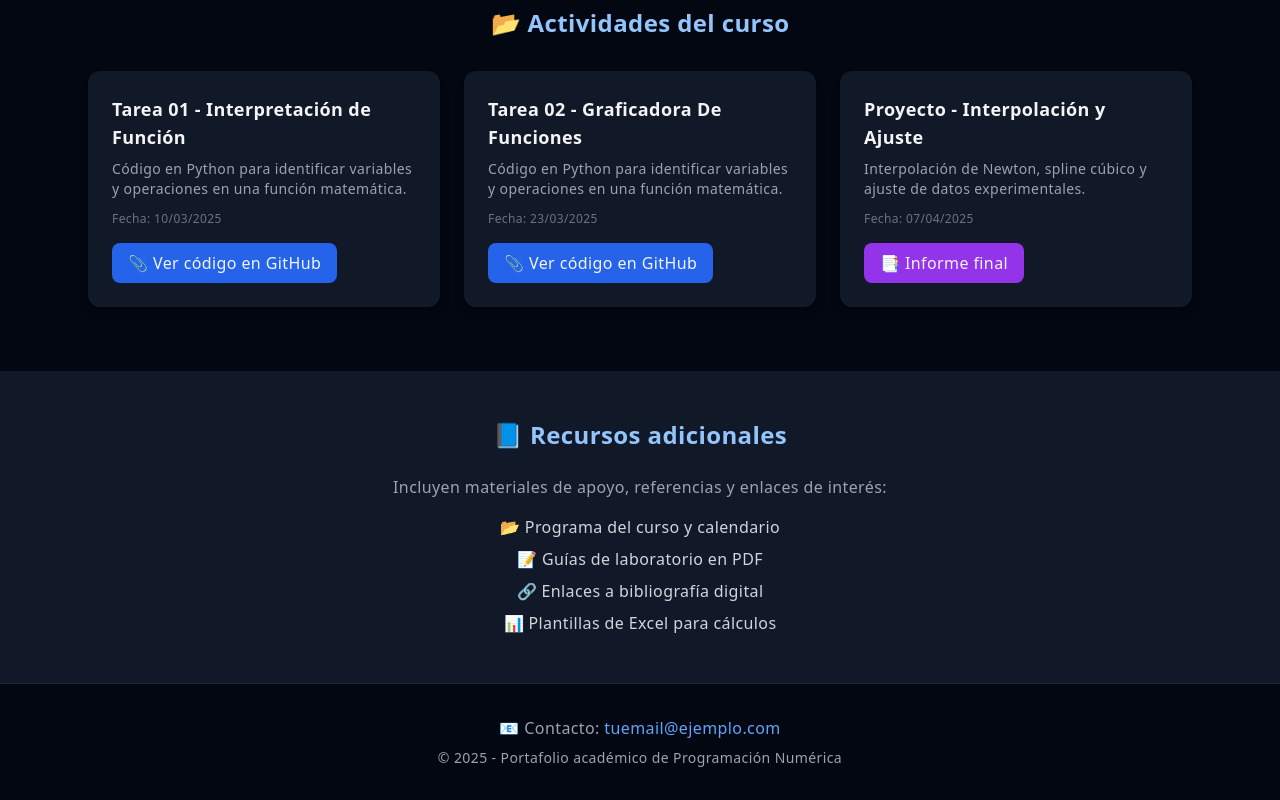
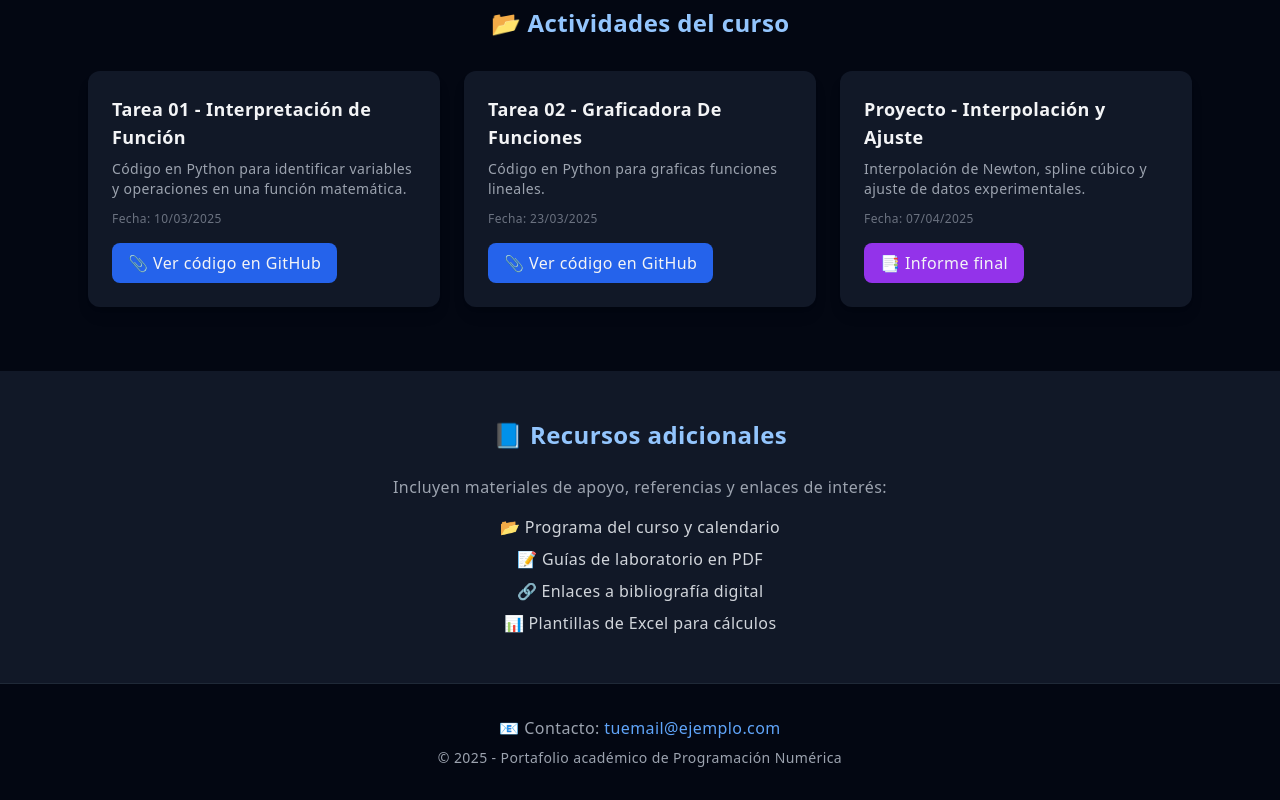
Before and after one commit to YairCoaguila/Programaci-n-Num-rica-, a plain HTML site: page index.html in a window 1280 px wide. Shown: the part 846-1646 px from the top of the page. Drawn offline with nearby package versions, Linux system fonts and the light colour scheme.

Commit message:
tarea 2 little

```diff
--- a/index.html
+++ b/index.html
@@ -90,7 +90,7 @@
 
       <div class="bg-gray-900 rounded-xl p-6 shadow-lg hover:shadow-2xl transform hover:-translate-y-2 transition duration-300">
         <h3 class="text-lg font-semibold">Tarea 02 - Graficadora De Funciones</h3>
-        <p class="text-gray-400 text-sm mt-2">Código en Python para identificar variables y operaciones en una función matemática.</p>
+        <p class="text-gray-400 text-sm mt-2">Código en Python para graficas funciones lineales.</p>
         <span class="block mt-3 text-xs text-gray-500">Fecha: 23/03/2025</span>
         <a href="https://github.com/YairCoaguila/Programaci-n-Num-rica-/blob/main/Graficadora%20Funciones.py" target="_blank" class="mt-4 inline-block bg-blue-600 hover:bg-blue-700 px-4 py-2 rounded-lg transition">📎 Ver código en GitHub</a>
       </div>
```
